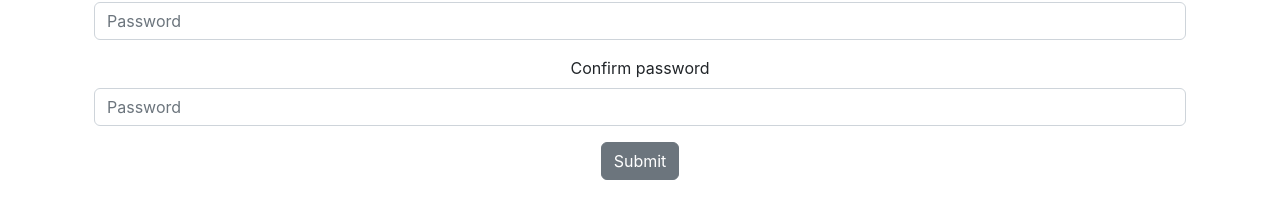
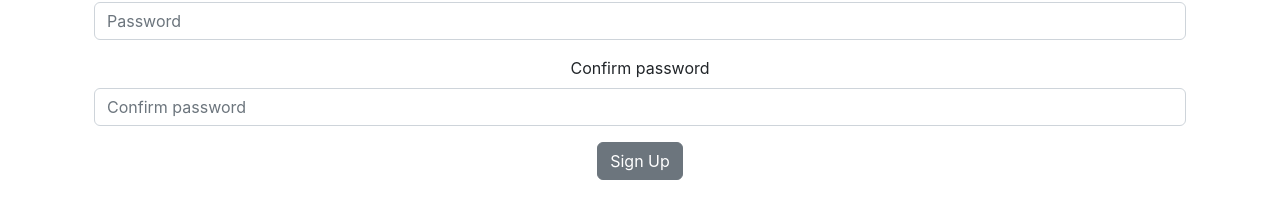
Before and after one commit to MartinaB91/project5-task-app-front, a React (Create React App) app: page /signup in a window 1280 px wide. Shown: the part 248-466 px from the top of the page. Built offline with nearby package versions, Linux system fonts and the light colour scheme.

Commit message:
feat: Add functionality for sign up. Working in Edge not in Chrome

```diff
--- a/src/App.js
+++ b/src/App.js
@@ -4,7 +4,7 @@ import { Container } from 'react-bootstrap';
 import { Routes, Route } from 'react-router-dom';
 import SignUpForm from "./pages/SignUp";
 import SignInForm from './pages/SignIn';
-
+import "./api/axiosDefaults";
 
 const  App = () => {
   return (
--- a/src/api/axiosDefaults.js
+++ b/src/api/axiosDefaults.js
@@ -1,5 +1,9 @@
 import axios from "axios";
 
+// Deploy URL
+// axios.defaults.baseURL = 'https://project5-task-app-back.herokuapp.com/'
+// Local URL
 axios.defaults.baseURL = 'https://8000-martinab91-project5task-hc5012iima2.ws-eu63.gitpod.io/'
+
 axios.defaults.headers.post['Content-Type'] = 'multipart/form-data'
 axios.defaults.withCredentials = true;
--- /dev/null
+++ b/src/hooks/useRedirect.js
@@ -0,0 +1,3 @@
+import axios from "axios";
+import { useEffect } from "react";
+import { useNavigate } from "react-router-dom";
--- a/src/pages/SignUp.js
+++ b/src/pages/SignUp.js
@@ -1,29 +1,86 @@
+import axios from 'axios';
+import React, { useState } from 'react';
+import { useNavigate } from "react-router-dom";
 import { Container } from 'react-bootstrap';
 import Button from 'react-bootstrap/Button';
 import Form from 'react-bootstrap/Form';
 
+
 const SignUpForm = () => {
+    const [signUpForm, setSignUpForm] = useState({
+            username: "",
+            email: "",
+            password1: "",
+            password2: "",
+        });
+        const { username, email, password1, password2 } = signUpForm;
+
+        const [error, setError] = useState({});
+
+        const navigate = useNavigate();
+
+    const onFormFieldUpdate = (e) => {
+        setSignUpForm({
+            ...signUpForm,
+            [e.target.name]: e.target.value,
+        });
+    };
+
+    const handleFormSubmit = async e => {
+        e.preventDefault();
+        try {
+            axios.post('/dj-rest-auth/registration/', signUpForm);
+            navigate.push("/signin");
+        } catch (ex) {
+            setError(ex.response?.data);
+        }
+    };
+
     return (
         <Container>
-            <Form>
+            <Form onSubmit={handleFormSubmit}>
                 <Form.Group className="mb-3" controlId="username">
                     <Form.Label>Username</Form.Label>
-                    <Form.Control type="text" placeholder="Username" />
+                    <Form.Control
+                    type="text"
+                    placeholder="Username"
+                    name="username"
+                    onChange={onFormFieldUpdate}
+                    value={username}
+                    />
                 </Form.Group>
-                <Form.Group className="mb-3" controlId="formBasicEmail">
+                <Form.Group className="mb-3" controlId="email">
                     <Form.Label>Email address</Form.Label>
-                    <Form.Control type="email" placeholder="Email" />
+                    <Form.Control
+                    type="email"
+                    placeholder="Email"
+                    name="email"
+                    onChange={onFormFieldUpdate}
+                    value={email}
+                    />
                 </Form.Group>
-                <Form.Group className="mb-3" controlId="password1">
+                <Form.Group className="mb-3" controlId="password">
                     <Form.Label>Password</Form.Label>
-                    <Form.Control type="password" placeholder="Password" name="password1" />
+                    <Form.Control
+                    type="password"
+                    placeholder="Password"
+                    name="password1"
+                    onChange={onFormFieldUpdate}
+                    value={password1}
+                    />
                 </Form.Group>
-                <Form.Group className="mb-3" controlId="password2">
+                <Form.Group className="mb-3" controlId="confirmPassword">
                     <Form.Label>Confirm password</Form.Label>
-                    <Form.Control type="password" placeholder="Password" name="password2" />
+                    <Form.Control
+                    type="password"
+                    placeholder="Confirm password"
+                    name="password2"
+                    onChange={onFormFieldUpdate}
+                    value={password2}
+                    />
                 </Form.Group>
                 <Button variant="secondary" type="submit">
-                    Submit
+                    Sign Up
                 </Button>
             </Form>
         </Container>
```
